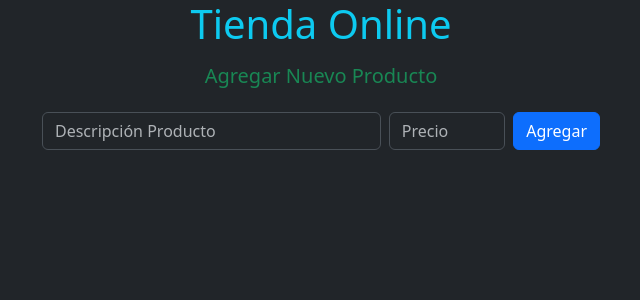
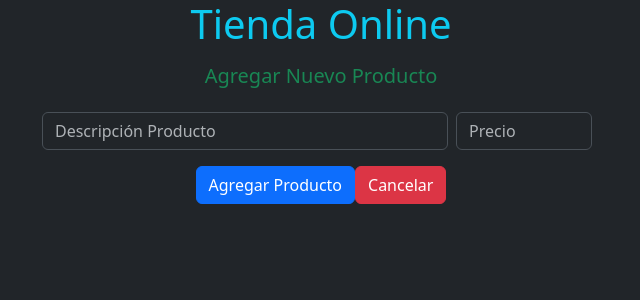
Before and after one commit to jorneycr/Store-Online-angular, an Angular app: page /agregar in a window 1280 px wide. Shown: the top 300 px of the page, without its empty margins (319-959 px from the left). Built offline with nearby package versions, Linux system fonts and the light colour scheme.

Commit message:
redirect to add product

```diff
--- a/src/app/formulario/formulario.component.html
+++ b/src/app/formulario/formulario.component.html
@@ -1,15 +1,19 @@
-<h5 class="text-success mt-3">Agregar Nuevo Producto</h5>
+<h5 class="text-success mt-3 text-center">Agregar Nuevo Producto</h5>
 
-<form class="d-flex justify-content-between align-items-center my-4 w-50 mx-auto"
-    (submit)="agregarProducto($event)">
-    <input type="text" id="descripcion" name="descripcion"
-        placeholder="Descripción Producto" class="form-control me-2 w-75"
-        autocomplete="off"
-        [(ngModel)]="descripcionInput"/>
+<form class="my-4 w-50 mx-auto" #f="ngForm" (submit)="f.form.valid && guardarProducto($event)">
 
-    <input type="number" id="precio" name="precio"
-        placeholder="Precio" class="form-control me-2 w-25"
-        [(ngModel)]="precioInput" />
+    <div class="d-flex justify-content-between align-items-center">
+        <input type="text" id="descripcion" name="descripcion" placeholder="Descripción Producto"
+            class="form-control me-2 w-75" autocomplete="off" [(ngModel)]="descripcionInput" required />
 
-    <button type="submit" class="btn btn-primary">Agregar</button>
+        <input type="number" id="precio" name="precio" placeholder="Precio" class="form-control me-2 w-25"
+            [(ngModel)]="precioInput" required />
+
+    </div>
+
+    <div class="d-flex justify-content-center my-3">
+        <button type="submit" class="btn btn-primary">Agregar Producto</button>
+        <button type="submit" class="btn btn-danger mx*3" (click)="cancelar()">Cancelar</button>
+    </div>
+
 </form>
--- a/src/app/formulario/formulario.component.ts
+++ b/src/app/formulario/formulario.component.ts
@@ -2,6 +2,7 @@ import { Component } from '@angular/core';
 import { Producto } from '../producto/producto.model';
 import { FormsModule } from '@angular/forms';
 import { ProductoService } from '../producto.service';
+import { Router } from '@angular/router';
 
 @Component({
   selector: 'app-formulario',
@@ -10,17 +11,18 @@ import { ProductoService } from '../producto.service';
   styleUrl: './formulario.component.css'
 })
 export class FormularioComponent {
+
   descripcionInput: string = '';
   precioInput: number | null = null;
 
-  constructor(private productoService: ProductoService){}
+  constructor(private productoService: ProductoService, private router: Router) { }
 
-  agregarProducto(evento: Event){
+  guardarProducto(evento: Event) {
     evento.preventDefault();
 
     //Validar que sean valores correcto
-    if(this.descripcionInput.trim() === ''
-      || this.precioInput == null || this.precioInput <=0){
+    if (this.descripcionInput.trim() === ''
+      || this.precioInput == null || this.precioInput <= 0) {
       console.log('Debe ingresar una descripción y un precio válidos');
       return;
     }
@@ -33,6 +35,14 @@ export class FormularioComponent {
     // Limpiamos los campos del formulario
     this.descripcionInput = '';
     this.precioInput = null;
+
+    //redirigimos al inicio
+    this.router.navigate(['/']);
+  }
+
+  cancelar() {
+    //redirigimos al inicio
+    this.router.navigate(['/']);
   }
 
 }
```
